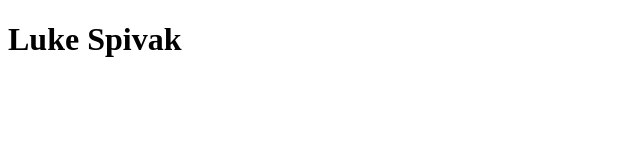
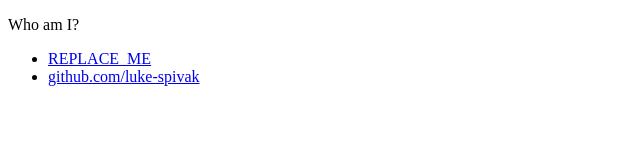
Before and after one commit to luke-spivak/luke-spivak.github.io, a plain HTML site: page index.html in a window 1280 px wide. Shown: the whole page, without its empty margins (0-640 px from the left). Drawn offline with Linux system fonts and the light colour scheme.

Commit message:
Update index.html

```diff
--- a/index.html
+++ b/index.html
@@ -1,9 +1,21 @@
 <!DOCTYPE html>
 <html>
-<head>
+  <head>
     <title>Luke Spivak</title>
-</head>
-<body>
-    <h1>Luke Spivak</h1>
-</body>
+  </head>
+  <body>
+    <div class="container">
+      <div class="blurb">
+        <p>Who am I?</p>
+      </div>
+    </div>
+    <footer>
+      <ul>
+        <li><a href="mailto:REPLACE_ME@gmail.com">REPLACE_ME</a></li>
+        <li>
+          <a href="https://github.com/luke-spivak">github.com/luke-spivak</a>
+        </li>
+      </ul>
+    </footer>
+  </body>
 </html>
```
